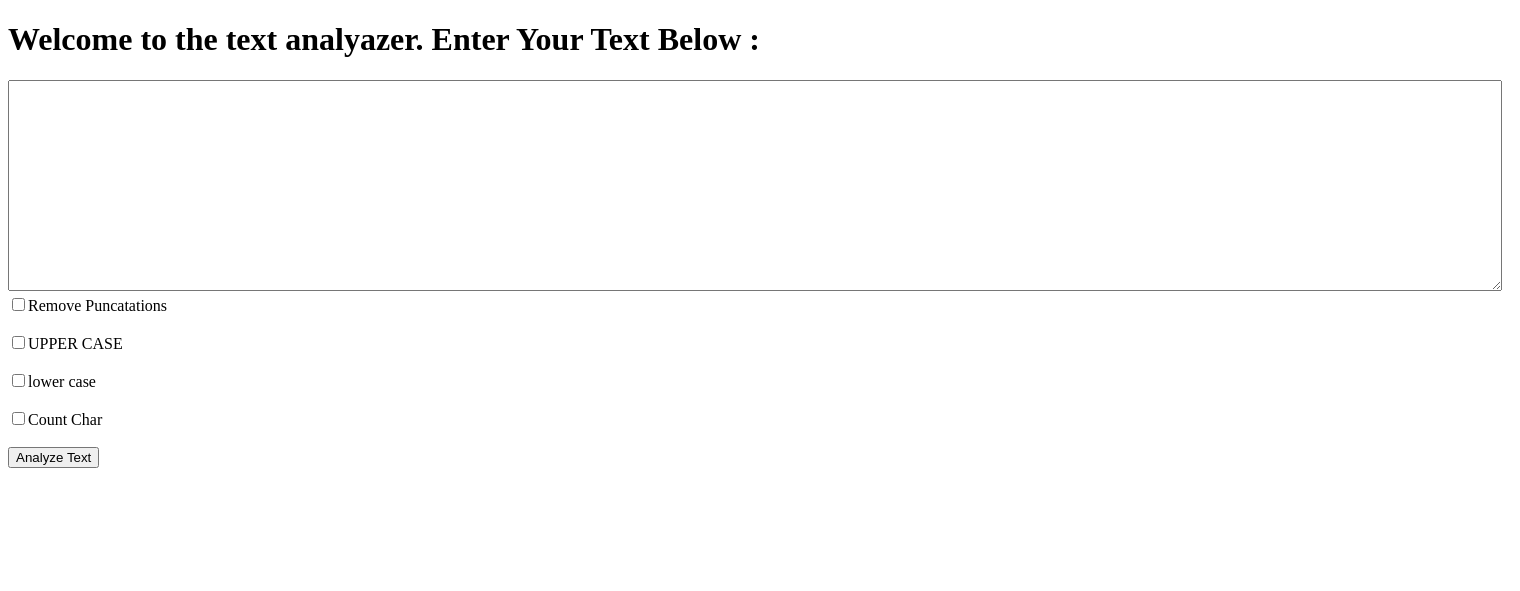
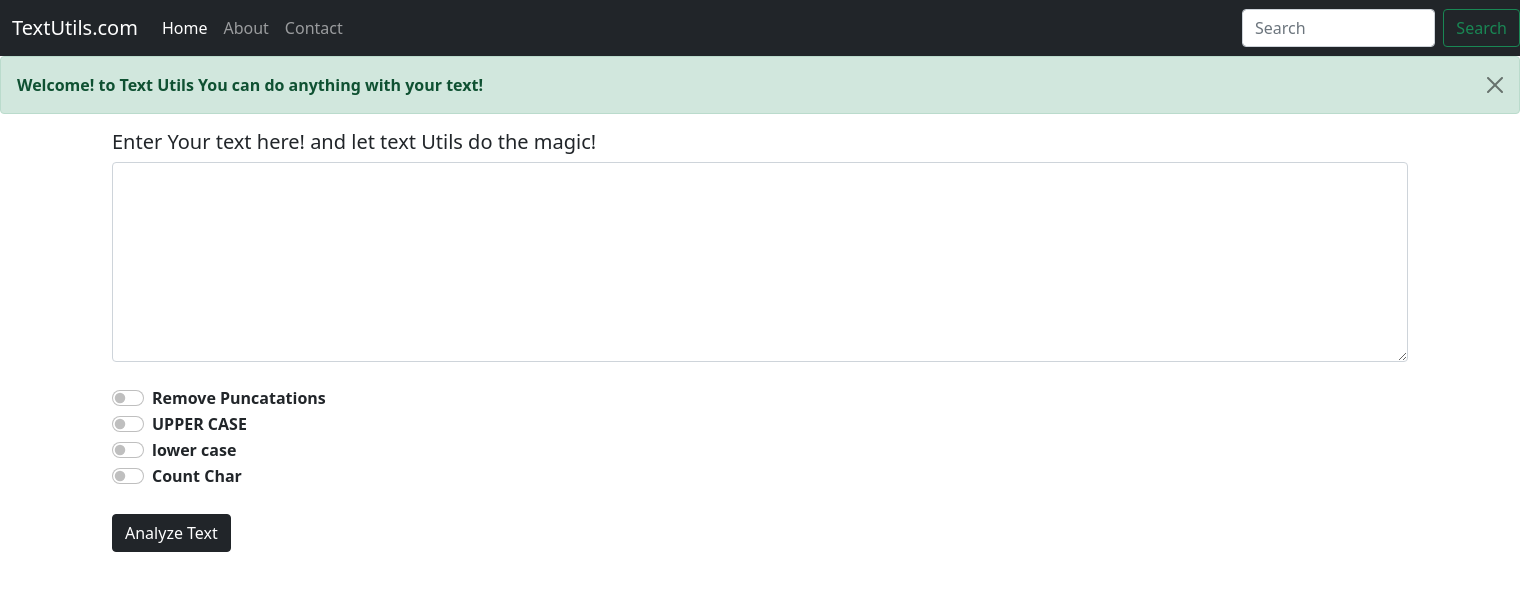
Before and after one commit to Blockcipher123/Text-Utils, a Django app: page / in a window 1520 px wide. Shown: the top 591 px of the page. Run offline with Django 3.2, Linux system fonts and the light colour scheme; some libraries are stand-ins or nearby versions.

Commit message:
Third Commit

```diff
--- a/mysite/mysite/views.py
+++ b/mysite/mysite/views.py
@@ -14,12 +14,12 @@
 def analyze(request):
     # Geting the text
     # print(request.GET.get('text','default'))
-    djtext = request.GET.get('text','default')
-    removepunc = request.GET.get('removepunc','Off')
-    fullcaps = request.GET.get('fullcaps','Off')
-    fullsmall = request.GET.get('fullsmall','Off')
-    countchar = request.GET.get('countchar','Off')
-    print(removepunc)
+    djtext = request.POST.get('text','default')
+    removepunc = request.POST.get('removepunc','Off')
+    fullcaps = request.POST.get('fullcaps','Off')
+    fullsmall = request.POST.get('fullsmall','Off')
+    countchar = request.POST.get('countchar','Off')
+    # print(removepunc)
     print(djtext)
     # analyze=djtext
     if removepunc == "on":
@@ -30,29 +30,30 @@
                 analyze=analyze+i
 
         params = {'pursose':'Remove Puncations', 'analyzed_text':analyze}
-        return render(request, 'analyze.html', params)
-    elif (fullcaps=='on'):
+        djtext = analyze
+        # return render(request, 'analyze.html', params)
+    if (fullcaps=='on'):
         analyze=''
         for i in djtext:
             analyze= analyze+i.upper()
         params = {'pursose':'Changed To Uppercase', 'analyzed_text':analyze}
-        return render(request, 'analyze.html', params)
-    elif (fullsmall=='on'):
+        djtext = analyze
+        # return render(request, 'analyze.html', params)
+    if (fullsmall=='on'):
         analyze =''
         for i in djtext:
             analyze=analyze+i.lower()
         params = {'pursose':'Changed To LowerCase', 'analyzed_text':analyze}
-        return render(request, 'analyze.html', params)
+        djtext = analyze
+        # return render(request, 'analyze.html', params)
 
-    elif (countchar=='on'):
+    if (countchar=='on'):
         analyze = ''
         # for i in djtext:
         analyze = len(djtext)
 
         params = {'pursose':'Count the char', 'countchars':analyze}
-        return render(request, 'analyze.html', params)
-
-
-
-    else:
-        return HttpResponse('<h1>Error! Plese click on Remove Puncatations ^__^</h1>')
+        # return render(request, 'analyze.html', params)
+    if (removepunc!='on' and fullcaps!='on' and fullsmall!='on' and countchar!='on'):
+        return HttpResponse("Pls SELECT any operation!")
+    return render(request, 'analyze.html', params)
--- a/mysite/templates/index.html
+++ b/mysite/templates/index.html
@@ -1,28 +1,81 @@
-<!DOCTYPE html>
-<html>
-<head>
-    <meta charset='utf-8'>
-    <meta http-equiv='X-UA-Compatible' content='IE=edge'>
-    <title>TextUtels</title>
-</head>
-<body>
-    <h1>Welcome to the text analyazer. Enter Your Text Below : </h1>
-    <form action="/analyze" method="get">
-        <textarea name='text' style="width: 1488px; height: 205px;"></textarea>
+<!doctype html>
+<html lang="en">
+  <head>
+    <meta charset="utf-8">
+    <meta name="viewport" content="width=device-width, initial-scale=1">
 
-        <input type="checkbox" name="removepunc">Remove Puncatations<br><br>
-        <input type="checkbox" name="fullcaps">UPPER CASE<br><br>
-        <input type="checkbox" name="fullsmall">lower case<br><br>
-        <input type="checkbox" name="countchar">Count Char<br><br>
+    <!-- Bootstrap CSS -->
+    <link href="https://cdn.jsdelivr.net/npm/bootstrap@5.1.3/dist/css/bootstrap.min.css" rel="stylesheet" integrity="sha384-1BmE4kWBq78iYhFldvKuhfTAU6auU8tT94WrHftjDbrCEXSU1oBoqyl2QvZ6jIW3" crossorigin="anonymous">
 
-        <button type="Submit">Analyze Text</button>
+    <title>TextUtils</title>
+  </head>
+  <body>
+    <nav class="navbar navbar-expand-lg navbar-dark bg-dark">
+        <div class="container-fluid">
+          <a class="navbar-brand" href="#">TextUtils.com</a>
+          <button class="navbar-toggler" type="button" data-bs-toggle="collapse" data-bs-target="#navbarNavDropdown" aria-controls="navbarNavDropdown" aria-expanded="false" aria-label="Toggle navigation">
+            <span class="navbar-toggler-icon"></span>
+          </button>
+          <div class="collapse navbar-collapse" id="navbarNavDropdown">
+            <ul class="navbar-nav">
+              <li class="nav-item">
+                <a class="nav-link active" aria-current="page" href="#">Home</a>
+              </li>
+              <li class="nav-item">
+                <a class="nav-link" href="#">About</a>
+              </li>
+              <li class="nav-item">
+                <a class="nav-link" href="#">Contact</a>
+              </li>
+            </ul>
+          </div>
+        </div>
+        <form class="d-flex" action="/analyze" method="post">  {% csrf_token %}
+            <input class="form-control me-2" type="search" placeholder="Search" aria-label="Search">
+            <button class="btn btn-outline-success" type="submit">Search</button>
+
+      </nav>
+
+      <div class="alert alert-success alert-dismissible fade show" role="alert">
+        <strong>Welcome! to Text Utils<strong> You can do anything with your text!
+        <button type="button" class="btn-close" data-bs-dismiss="alert" aria-label="Close"></button>
+      </div>
+
+      <div class="container">
+        <h5>Enter Your text here! and let text Utils do the magic!</h5>
+        <div class="form-floating">
+          <textarea class="form-control" name='text' placeholder="Leave a comment here" id="floatingTextarea2" style="height: 200px"></textarea>
+          <!-- <label for="floatingTextarea2"></label>  -->
+        </div>
+        <br>
+        <div class="form-check form-switch">
+          <input class="form-check-input" name="removepunc" type="checkbox" role="switch" id="flexSwitchCheckChecked">
+          <label class="form-check-label" for="flexSwitchCheckChecked">Remove Puncatations</label>
+        </div>
+        <div class="form-check form-switch">
+          <input class="form-check-input" name="fullcaps" type="checkbox" role="switch" id="flexSwitchCheckChecked2">
+          <label class="form-check-label" for="flexSwitchCheckChecked2">UPPER CASE</label>
+        </div>
+        <div class="form-check form-switch">
+          <input class="form-check-input" name="fullsmall" type="checkbox" role="switch" id="flexSwitchCheckChecked3">
+          <label class="form-check-label" for="flexSwitchCheckChecked3">lower case</label>
+        </div>
+        <div class="form-check form-switch">
+          <input class="form-check-input" name="countchar" type="checkbox" role="switch" id="flexSwitchCheckChecked4">
+          <label class="form-check-label" for="flexSwitchCheckChecked4">Count Char</label>
+        </div>
+        <br>
+        <button type="submit" class="btn btn-dark">Analyze Text</button>
+      </form>
+
+      </div>
 
 
 
-    </form>
-    <!-- <h2>{{ Name }} know lang {{ Programmng_Language }}</h2> -->
+    <script src="https://cdn.jsdelivr.net/npm/bootstrap@5.1.3/dist/js/bootstrap.bundle.min.js" integrity="sha384-ka7Sk0Gln4gmtz2MlQnikT1wXgYsOg+OMhuP+IlRH9sENBO0LRn5q+8nbTov4+1p" crossorigin="anonymous"></script>
 
+    <script src="https://cdn.jsdelivr.net/npm/@popperjs/core@2.10.2/dist/umd/popper.min.js" integrity="sha384-7+zCNj/IqJ95wo16oMtfsKbZ9ccEh31eOz1HGyDuCQ6wgnyJNSYdrPa03rtR1zdB" crossorigin="anonymous"></script>
+    <script src="https://cdn.jsdelivr.net/npm/bootstrap@5.1.3/dist/js/bootstrap.min.js" integrity="sha384-QJHtvGhmr9XOIpI6YVutG+2QOK9T+ZnN4kzFN1RtK3zEFEIsxhlmWl5/YESvpZ13" crossorigin="anonymous"></script>
 
-
-</body>
+  </body>
 </html>
```
Also changed, not shown: mysite/templates/analyze.html (+51 -5 lines), mysite/templates/analyze2.html (added, +48 -0 lines), mysite/templates/index2.html (added, +28 -0 lines).
